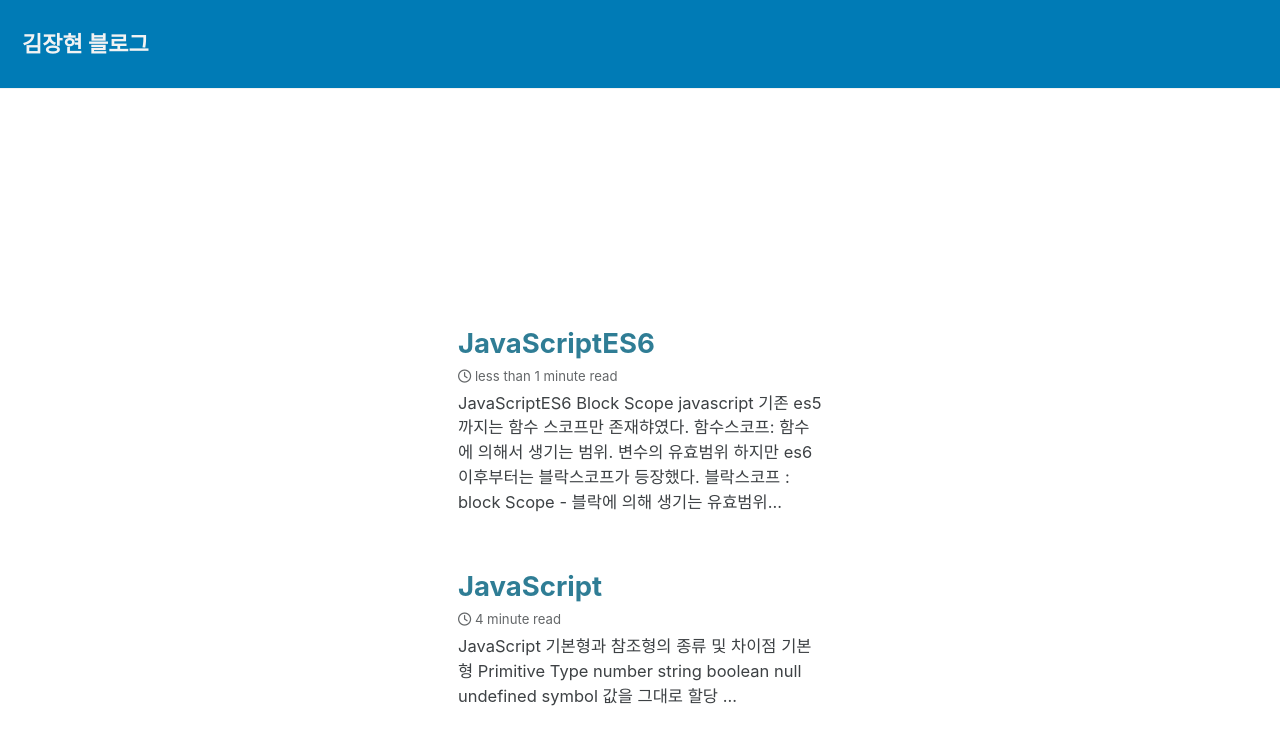
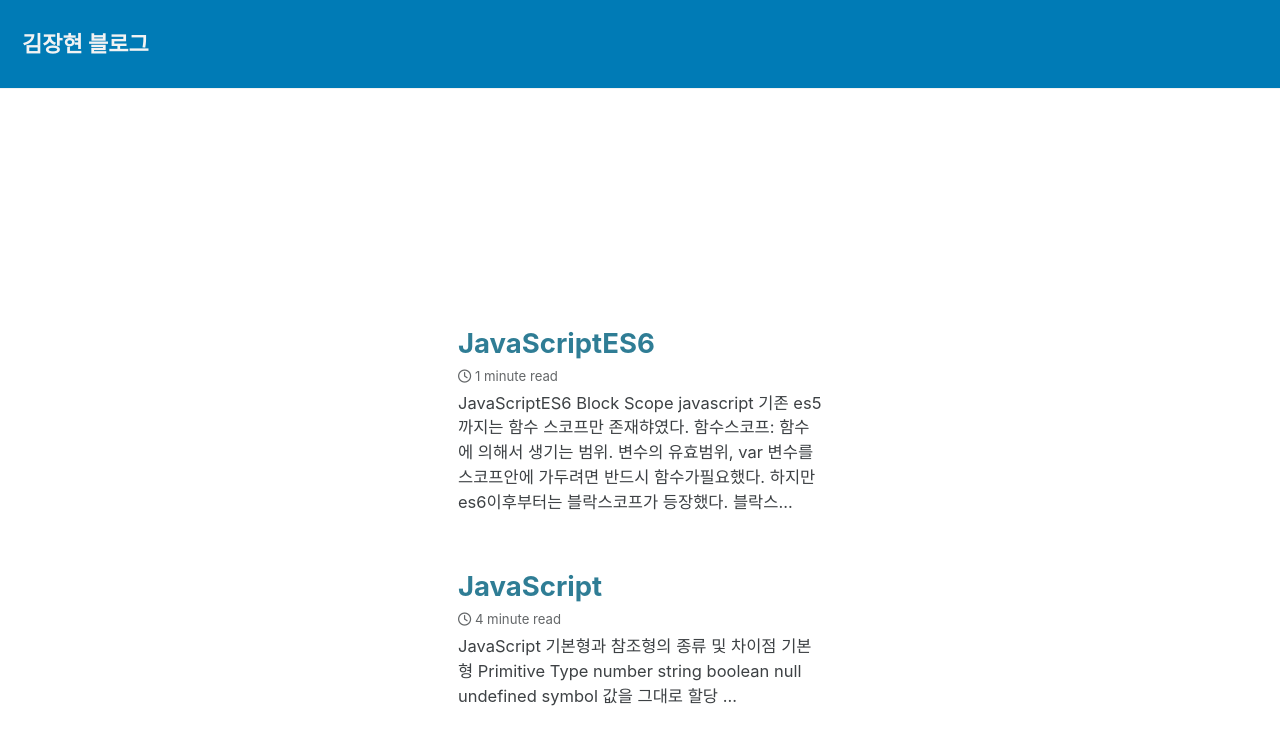
Before and after one commit to JANGHYUNn/blog, a Jekyll site: the page built from index.html, in a window 1280 px wide and 900 px high. Shown: the top 745 px of the window. Built offline with Jekyll 4.4.1, drawn with Linux system fonts in a browser that asks for light colours; cached includes are drawn as plain includes; nearby versions of some CDN libraries; the list of posts is cut into pages by our own code; part of the change alters nothing that is shown.

Commit message:
javascriptES6 memo

````diff
--- a/_posts/2020-04-06-javascriptES6.md
+++ b/_posts/2020-04-06-javascriptES6.md
@@ -7,7 +7,7 @@ JavaScriptES6
 ==========
 # Block Scope
 javascript 기존 es5까지는 함수 스코프만 존재햐였다.<br/>
-함수스코프: 함수에 의해서 생기는 범위. 변수의 유효범위<br/>
+함수스코프: 함수에 의해서 생기는 범위. 변수의 유효범위,  var 변수를 스코프안에 가두려면 반드시 함수가필요했다.<br/>
 하지만 es6이후부터는 블락스코프가 등장했다.<br/>
 블락스코프 : block Scope - 블락에 의해 생기는 유효범위. { }(중괄호) 에 의해서 변수의 유효범위가 결정된다.
 
@@ -25,3 +25,89 @@ tdz란 let, const에 대해서 실제로 변수를 선언한 위치에 오기전
         - 변수명을 위로 끌어올려 선언과 동시에 undefined를 할당한다.
     + let, const
         - 변수명만 위로 끌어올려 선언만 한다.
+
+es5까지는 메소드안에서의 함수에서 this는 window를 가리키기때문에<br/>
+함수에서 this를 해당 객체를 가리키기위해서는 call메소드나 해당 메소드에서 this를 변수에 담았어야했다.
+```javascript
+var value = 0;
+var obj = {
+    value: 1,
+    setValue = function() {
+        this.value = 2;
+        var _this = this; // 이렇게 this를 변수에 선언해 scope chaine 을 이용하거나
+        (function() {
+            this.value = 3;
+        }).call(this) // 이렇게 객체에 this를 유지해야했다
+    }
+}
+obj.setValue();
+console.log(value) // 0
+console.log(obj.value) // 2
+```
+하지만 es6에서는
+```javascript
+var value = 0;
+var obj = {
+    value: 1,
+    setValue = function() {
+        this.value = 2;
+        {
+            this.value = 3;
+        }
+    }
+}
+obj.setValue();
+console.log(value) // 0
+console.log(obj.value) // 3
+```
+저렇게 block scope를 만들면 전역객체에 this바인딩을 하지 않는다.
+
+let 과 var의 for문에서에 차이
+```javascript
+var arr = [];
+for(var i=0; i<10; i++) {
+    arr.push(function() {
+        console.log(i);
+    })
+}
+arr.forEach(function(v) {
+    v();
+})
+```
+이렇게 빈 배열에 각 인덱스 마다 i값을 가지는 함수를 push해주고있다.<br/>
+그리고 밑에서 배열을 루프돌리면서 함수를 실행하고있다.<br/>
+예상은 0, 1, 2, 3, 4, 5, 6, 7, 8, 9를 예상하였지만 그러지 않았다.
+
+이유는 각 인덱스에 함수를 실행시에 실행컨텍스트가 실행되고 i값을 찾지 못하여 스코프체인을 통하여<br/>
+이미 10까지 증가되버린 i값을 찾기때문에 전부 10이 찍힌다.
+
+그래서 현재 i값을 기억시켜주기위해 closer와 즉시실행함수를 이용한다.
+```javascript
+var arr = [];
+for(var i=0; i<10; i++) {
+    arr.push((function(v) {
+      return function() {
+          console.log(v);
+      }
+    })(i))
+}
+arr.forEach(function(v) {
+    v();
+})
+```
+for문을 돌면서 현재에 i값을 즉시실행함수를 통해 v로 받고 closer를 이용하여<br/>
+현재환경(i에값)을 기억하는 즉시실행함수를 계속 살려놓는다.
+
+하지만 let을 사용하면 각 i마다 각자의 block scope를 생성하여 현재 i값을 잘보관하여<br/>
+순차적으로 찍히는 결과를 볼 수 있다.
+```javascript
+var arr = [];
+for(let i=0; i<10; i++) {
+    arr.push(function() {
+        console.log(i);
+    })
+}
+arr.forEach(function(v) {
+    v();
+})
+```
````
